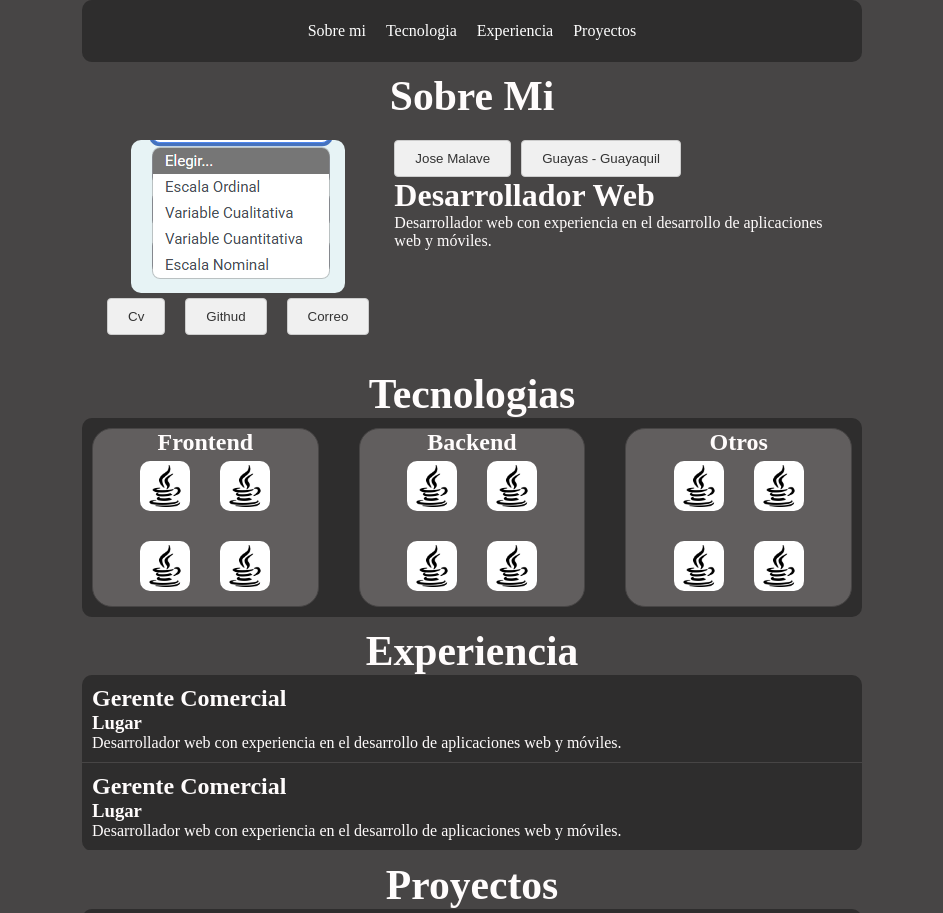
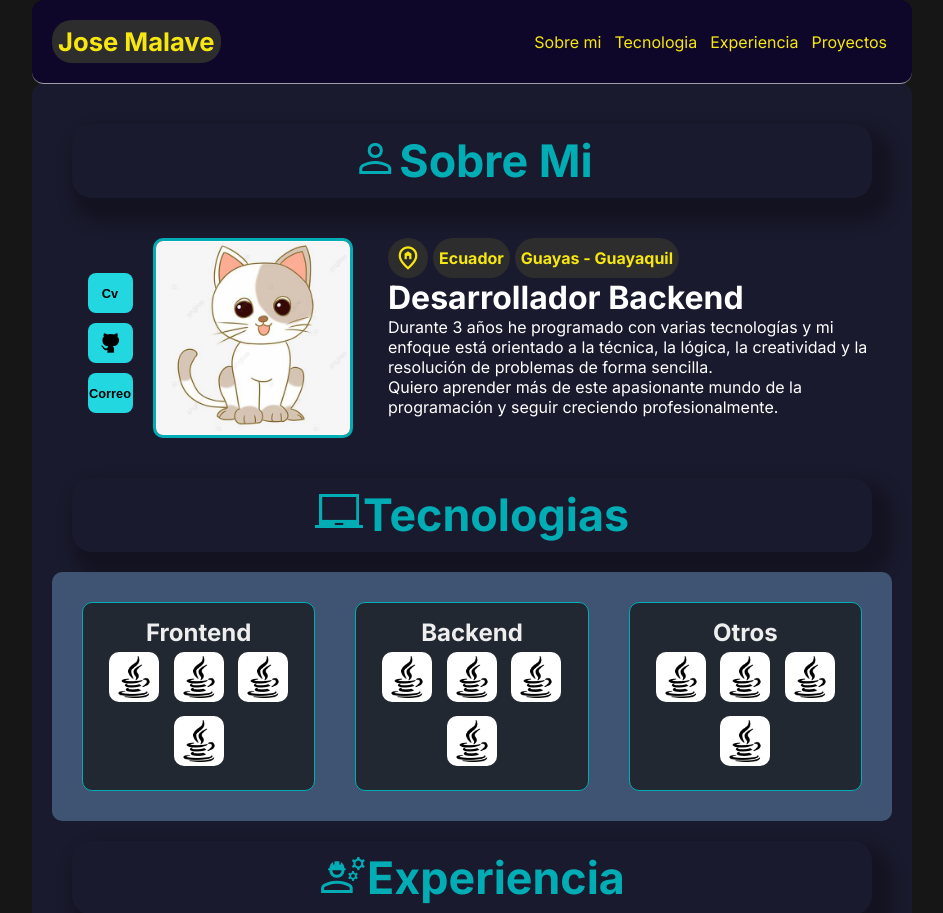
Before and after one commit to josemalavebri/portafolio, a plain HTML site: page public/index.html in a window 1280 px wide. Shown: the top 913 px of the page, without its empty margins (168-1111 px from the left). Drawn offline with nearby package versions, Linux system fonts and the light colour scheme.

Commit message:
avanzando con el portafolio

```diff
--- a/public/css/main.css
+++ b/public/css/main.css
@@ -7,68 +7,92 @@
 }
 
 html{
-    background-color: #474545;
+    background-color: #161616;
     scroll-behavior: smooth;
 }
 
 body {
-    font-family:  'Cascadia code';
-    color: #fffcfc;
+    font-family: "Inter", serif;
+    color: #ffffff;
     margin: 0;
-    padding: 0px 250px 0px 250px;
+    padding: 0 200px;
     font-size: 1rem;
 }
 
+
+
 .header{
-    background-color: #2e2d2d;
-    color: #fff;
-    padding: 12px 0px 12px 0px;
-    border-radius: 10px;
+    background-color: #0e0729;
+    color: #f7e710;
+    padding: 5px;
+    border-radius: 12px;
+    text-align: center;
+    display: flex;
+    justify-content: space-between;
+    align-items: center;
+    padding: 20px;
+    border-bottom: solid 1px #ffffff98;
 }
 
 .nav-link{
     display: flex;
     justify-content: center;
+    gap: 3px;
+
 }
 
-a{
+.nav-link a {
     text-decoration: none;
-    color: inherit;
-    display: flex;
-    padding: 10px;
+    color: #f7e710;
+    font-size: 1rem;
+    padding: 2px 5px;
+    border-radius: 20px;
+    transition: background 0.3s, transform 0.2s;
 }
 
-a :hover{
-    background-color: red;
-    color: yellow;
+.nav-link a:hover {
+    background-color: #00adb5;
+    color: #222831;
     transform: scale(1.1);
+}
+
+main{
+    background-color: #1a1a2e;
+    padding: 20px;
+    border-radius: 10px;
 }
 
 
 .titulo{
     text-align: center;
-    padding: 10px 0px 0px 0px;
-    font-size: 1.3rem;
+    padding: 10px 0;
+    font-size: 1.4rem;
+    color: #00adb5;
+    font-weight: bold;
+    display: flex;
+    justify-content: center;
+    box-shadow: 10px 14px 16px 10px rgba(0, 0, 0, 0.3);
+    border-radius: 20px;
+    margin: 20px;
 }
-.subtitulo{
-}
+
 
 .hero-perfil{
     display: grid;
-    grid-template-columns: 1fr 2fr;
-    padding: 20px;
-    gap:20px;
+    grid-template-columns: 0.8fr 1.2fr;
+    padding: 20px 0px;
 }
 
 .hero-image{
     display: flex;
-    flex-direction: column;
+    flex-direction: row;
     justify-content: center;
     align-items: center;
 }
 .imagen{
-    width: auto;
+    width: 200px;
     border-radius: 10px;
+    border: 3px solid #00adb5;
 }
 
 .hero-content{
@@ -76,23 +100,65 @@ a :hover{
     flex-direction: column;
     align-items: start  ;
 }
+.buttons{
+ margin-right: 20px;
+}
 
-.buttons{
+.btn {
+    background-color: #23d7e0 !important;
+    color: #000000;
+    font-weight: 600;
+    border: none;
+    margin-top: 10px;
+    border-radius: 8px;
+    font-size: 0.8rem;
+    cursor: pointer;
+    transition: background 0.3s, transform 0.2s;
+    width: 45px;
+    height: 40px;
     display: flex;
+    flex-direction: row;
     justify-content: center;
-    gap: 20px;
-    padding: 5px;
+    align-items: center;
+}
+
+.imagen-icono{
+    width: 20px;
+}
+
+.btn-text{
+    font-family: "Inter", serif ;
+    font-size: 13px;
+}
+
+
+.btn:hover {
+    background-color: #00979d;
+    transform: scale(1.1);
+}
+
+.nombre{
+    font-size: 1rem;
+    font-weight: bold;
+    color: #f7e710;
+    background-color: #2e2d2d;
+    padding: 6px;
+    border-radius: 20px;
+    text-align: center;
+    display: flex;
+    align-items: center;
 }
 
 .boton2{
     display: flex;
     justify-content: center;
-    gap: 10px;
+    gap: 5px;
 }
 
 .banner{
-    background-color: #2e2d2d;
+    background-color: #3f5372;
     border-radius: 10px;
+    padding: 20px;
 }
 
 .banner-tecnologias{
@@ -103,22 +169,15 @@ a :hover{
     text-align: center;
 }
 
-.tecnologia-item{
-    border: 1px solid #474545;
-    border-radius: 20px;
-    padding: 0px 10px 10px 10px;
-    background-color: #615e5e;
+.tecnologia-item {
+    background-color: #222831;
+    padding: 15px;
+    border-radius: 10px;
+    border: 1px solid #00adb5;
+    color: #eeeeee;
 }
 
-.imagenes {
-    display: flex;
-    justify-content: center;
-    align-items: center;
-    flex-wrap: wrap;
-    gap: 20px;
-}
-
-.imagenes img{
+.imagenes img {
     width: 50px;
     border-radius: 10px;
     background-color: #fff;
@@ -135,11 +194,8 @@ button {
 }
 
 .experiencia-contenido{
-
-    background-color: #2e2d2d;
+    background-color: #222831;
     border-radius: 10px;
-
-
 }
 
 .experiencia-item{
@@ -152,8 +208,7 @@ button {
 }
 
 .proyectos-contenido{
-
-    background-color: #2e2d2d;
+    background-color: #3f5372;
     border-radius: 10px;
     display: grid;
     grid-template-columns: 1fr 1fr ;
@@ -161,9 +216,11 @@ button {
 }
 
 .proyecto-item{
+
+    background-color: #222831;
+    border-radius: 12px;
+    padding: 15px;
     margin: 10px;
-    border: 1px solid #474545;
-    border-radius: 20px;
-    padding: 0px 10px 10px 10px;
-    background-color: #615e5e;
+    border: 1px solid #00adb5;
+    text-align: center;
 }
--- a/public/index.html
+++ b/public/index.html
@@ -6,10 +6,21 @@
     <meta name="viewport" content="width=device-width, initial-scale=1.0">
     <title>Portafolio</title>
     <link rel="stylesheet" href="css/main.css">
+
+    <!-- Google Fonts -->
+    <link rel="preconnect" href="https://fonts.googleapis.com">
+    <link rel="preconnect" href="https://fonts.gstatic.com" crossorigin>
+    <link href="https://fonts.googleapis.com/css2?family=Inter:ital,opsz,wght@0,14..32,100..900;1,14..32,100..900&family=Mulish:ital,wght@0,200..1000;1,200..1000&family=Oswald:wght@200..700&family=Roboto:ital,wght@0,100..900;1,100..900&display=swap" rel="stylesheet">
+
+    <!-- Iconos -->
+    <link rel="stylesheet" href="https://fonts.googleapis.com/css2?family=Material+Symbols+Outlined" />
 </head>
 
 <body>
     <header class="header">
+        <div>
+             <p class="nombre" style="font-size: 1.6rem;">Jose Malave</p>
+        </div>
         <nav class="nav-link">
             <a href="#sobre-mi">Sobre mi</a>
             <a href="#tecnologia">Tecnologia</a>
@@ -20,30 +31,43 @@
     <main>
         <div class="hero" id="sobre-mi">
             <div class="titulo">
-                <h1>Sobre Mi</h1>
+                <span class="material-symbols-outlined" style="font-size: 48px;">person</span>
+                <h1>Sobre Mi
+                </h1>
             </div>
             <div class="hero-perfil">
                 <div class="hero-image">
-                    <img class="imagen" src="img/perfil.png" alt="Hero Image">
                     <div class="buttons">
-                        <button> Cv</button>
-                        <button> Githud</button>
-                        <button> Correo</button>
+                        <button class="btn"> Cv</button>
+                        <div>
+                            <button class="btn btn-text">
+                                <img  class="imagen-icono" src="img/github.png" alt="">
+                            </button>
+                        </div>
+                        <button class="btn"> Correo</button>
                     </div>
+                    <img class="imagen" src="img/gato.jpg" alt="Hero Image">
+
                 </div>
                 <div class="hero-content">
                     <div class="boton2">
-                        <button> Jose Malave</button>
-                        <button> Guayas - Guayaquil</button>
+                        <span class=" nombre material-symbols-outlined" style="font-size: 28px;">home_pin</span>
+                        <p class="nombre">Ecuador</p>
+                        <p class="nombre">Guayas - Guayaquil</p>
                     </div>
-                    <h1 class="subtitulo">Desarrollador Web</h1>
-                    <p>Desarrollador web con experiencia en el desarrollo de aplicaciones web y móviles.</p>
+                    <h1 >Desarrollador Backend</h1>
+                    <p> Durante 3 años he programado con varias
+                        tecnologías y mi enfoque está orientado a la técnica, la lógica, la creatividad
+                        y la resolución de problemas de forma sencilla.<br> Quiero aprender
+                        más de este apasionante mundo de la programación y seguir creciendo
+                        profesionalmente.</p>
                 </div>
             </div>
         </div>
 
         <div class="tecnologia" id="tecnologia">
             <div class="titulo">
+                <span class="material-symbols-outlined" style="font-size: 48px;">laptop_chromebook</span>
                 <h1>Tecnologias</h1>
             </div>
             <div class="banner">
@@ -81,6 +105,8 @@
 
         <div class="experiencia" id="experiencia">
             <div class="titulo">
+                <span class="material-symbols-outlined" style="font-size: 48px;">engineering</span>
+
                 <h1>Experiencia</h1>
             </div>
             <div class="experiencia-contenido">
@@ -99,6 +125,8 @@
 
         <div class="proyectos" id="proyectos">
             <div class="titulo">
+                <span class="material-symbols-outlined" style="font-size: 48px;">work</span>
+
                 <h1>Proyectos</h1>
             </div>
             <div class="proyectos-contenido">
```
Also changed, not shown: public/img/gato.jpg (added), public/img/github.png (added).
